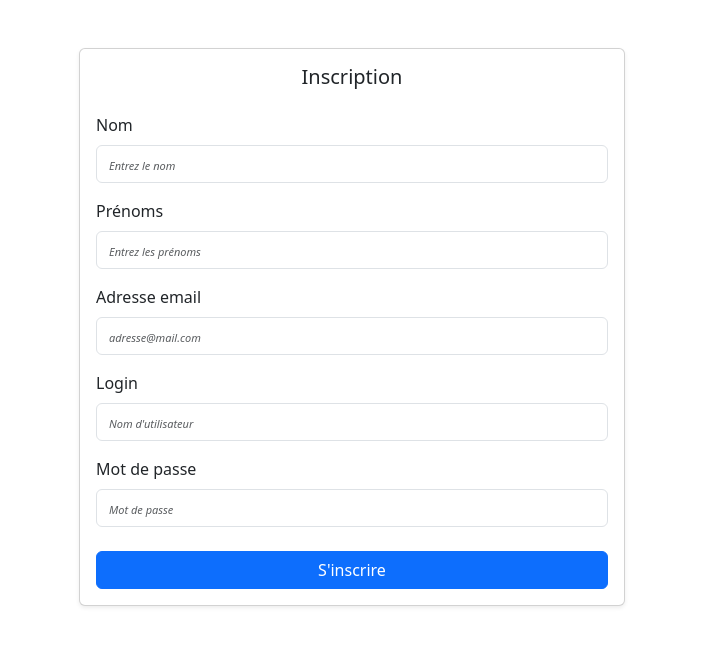
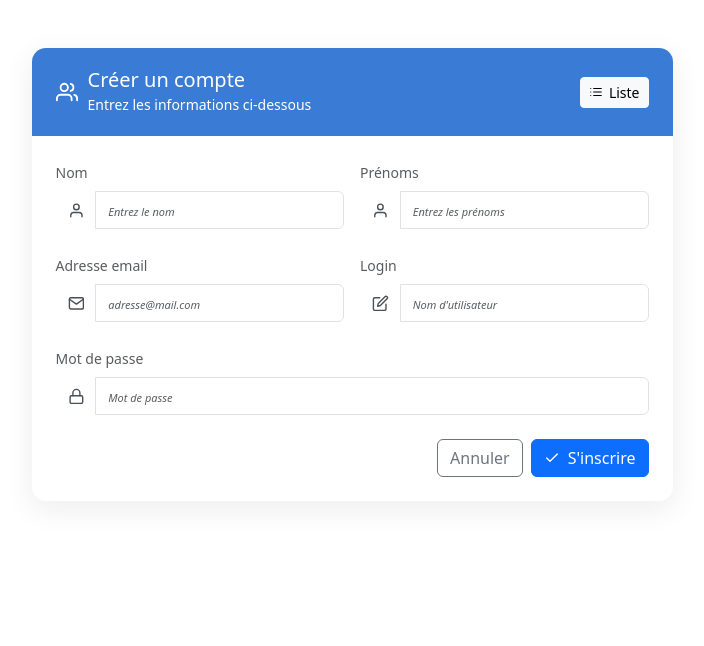
Before and after one commit to JeanBertrand2/SiteAPI, a React (Create React App) app: page /add-user in a window 1280 px wide. Shown: the top 646 px of the page, without its empty margins (288-992 px from the left). Built offline with nearby package versions, Linux system fonts and the light colour scheme; no server answers.

Commit message:
Improved form layout and navigation

```diff
--- a/src/pages/utilisateurs/AjoutUtilisateur.jsx
+++ b/src/pages/utilisateurs/AjoutUtilisateur.jsx
@@ -1,13 +1,50 @@
-import React, { useEffect, useState } from "react";
-import "bootstrap/dist/css/bootstrap.min.css";
-import { Container, Row, Col, Form, Button, Card } from "react-bootstrap";
-import { useLocation, useParams } from "react-router-dom";
+import { useEffect, useState } from "react";
+import {
+  Container,
+  Row,
+  Col,
+  Form,
+  Button,
+  Card,
+  InputGroup,
+} from "react-bootstrap";
+import { useLocation, useNavigate, useParams } from "react-router-dom";
+import {
+  FiUser,
+  FiUsers,
+  FiMail,
+  FiLock,
+  FiList,
+  FiCheck,
+  FiEdit,
+} from "react-icons/fi";
+
+const cardStyle = {
+  borderRadius: 14,
+  border: "none",
+  boxShadow: "0 8px 30px rgba(20, 20, 50, 0.08)",
+  overflow: "hidden",
+};
+
+const headerStyle = {
+  background: " rgba(58,123,213,1) ",
+  color: "white",
+  padding: "1.25rem 1.5rem",
+};
+
+const iconBg = {
+  background: "transparent",
+  border: "none",
+  color: "#495057",
+  fontSize: "1.05rem",
+};
 
 const AjoutUtilisateur = () => {
   const { id } = useParams();
   const location = useLocation();
+  const navigate = useNavigate();
   const userToEdit = location.state?.user;
-  console.log("userToEdit =", userToEdit);
+
   const [form, setForm] = useState({
     nom: "",
     prenoms: "",
@@ -17,20 +54,17 @@ const AjoutUtilisateur = () => {
   });
 
   useEffect(() => {
-    if (userToEdit) setForm(userToEdit);
+    if (userToEdit) setForm((prev) => ({ ...prev, ...userToEdit }));
   }, [userToEdit]);
 
+  const handleViewList = () => {
+    navigate("/liste-user");
+  };
   const handleChange = (e) => {
     const { name, value } = e.target;
     setForm((prev) => ({ ...prev, [name]: value }));
   };
-  const initialForm = {
-    nom: "",
-    prenoms: "",
-    email: "",
-    mdp: "",
-    login: "",
-  };
+
   const handleSubmit = (e) => {
     e.preventDefault();
     if (id) {
@@ -45,68 +79,153 @@ const AjoutUtilisateur = () => {
   return (
     <Container className="py-5">
       <Row className="justify-content-center">
-        <Col xs={12} md={8} lg={6}>
-          <Card className="shadow-sm">
-            <Card.Body>
-              <Card.Title className="mb-4 text-center">
-                {id ? "Modifier utilisateur" : "Inscription"}
-              </Card.Title>{" "}
+        <Col xs={12} md={9} lg={7}>
+          <Card style={cardStyle}>
+            <div
+              style={headerStyle}
+              className="d-flex align-items-center justify-content-between"
+            >
+              <div className="d-flex align-items-center">
+                <FiUsers style={{ fontSize: 22, marginRight: 10 }} />
+                <div>
+                  <h5 className="mb-0">
+                    {id ? "Modifier utilisateur" : "Créer un compte"}
+                  </h5>
+                  <small className="opacity-85">
+                    Entrez les informations ci-dessous
+                  </small>
+                </div>
+              </div>
+
+              <div>
+                <Button
+                  variant="light"
+                  size="sm"
+                  onClick={handleViewList}
+                  className="d-flex align-items-center"
+                  title="Voir la liste des utilisateurs"
+                >
+                  <FiList style={{ marginRight: 6 }} />
+                  Liste
+                </Button>
+              </div>
+            </div>
+
+            <Card.Body className="p-4">
               <Form onSubmit={handleSubmit}>
-                <Form.Group controlId="nom" className="mb-3">
-                  <Form.Label>Nom</Form.Label>
+                <Row className="g-3">
+                  <Col md={6}>
+                    <Form.Group controlId="nom">
+                      <Form.Label className="small text-muted">Nom</Form.Label>
+                      <InputGroup>
+                        <InputGroup.Text style={iconBg}>
+                          <FiUser />
+                        </InputGroup.Text>
                         <Form.Control
                           name="nom"
                           value={form.nom}
                           onChange={handleChange}
                           placeholder="Entrez le nom"
+                          aria-label="nom"
                         />
+                      </InputGroup>
                     </Form.Group>
+                  </Col>
 
-                <Form.Group controlId="prenoms" className="mb-3">
-                  <Form.Label>Prénoms</Form.Label>
+                  <Col md={6}>
+                    <Form.Group controlId="prenoms">
+                      <Form.Label className="small text-muted">
+                        Prénoms
+                      </Form.Label>
+                      <InputGroup>
+                        <InputGroup.Text style={iconBg}>
+                          <FiUser />
+                        </InputGroup.Text>
                         <Form.Control
                           name="prenoms"
                           value={form.prenoms}
                           onChange={handleChange}
                           placeholder="Entrez les prénoms"
+                          aria-label="prenoms"
                         />
+                      </InputGroup>
                     </Form.Group>
+                  </Col>
 
-                <Form.Group controlId="email" className="mb-3">
-                  <Form.Label>Adresse email</Form.Label>
+                  <Col md={6}>
+                    <Form.Group controlId="email" className="mt-2">
+                      <Form.Label className="small text-muted">
+                        Adresse email
+                      </Form.Label>
+                      <InputGroup>
+                        <InputGroup.Text style={iconBg}>
+                          <FiMail />
+                        </InputGroup.Text>
                         <Form.Control
                           type="email"
                           name="email"
                           value={form.email}
                           onChange={handleChange}
                           placeholder="adresse@mail.com"
+                          aria-label="email"
                         />
+                      </InputGroup>
                     </Form.Group>
+                  </Col>
 
-                <Form.Group controlId="login" className="mb-3">
-                  <Form.Label>Login</Form.Label>
+                  <Col md={6}>
+                    <Form.Group controlId="login" className="mt-2">
+                      <Form.Label className="small text-muted">
+                        Login
+                      </Form.Label>
+                      <InputGroup>
+                        <InputGroup.Text style={iconBg}>
+                          <FiEdit />
+                        </InputGroup.Text>
                         <Form.Control
                           name="login"
                           value={form.login}
                           onChange={handleChange}
                           placeholder="Nom d'utilisateur"
+                          aria-label="login"
                         />
+                      </InputGroup>
                     </Form.Group>
+                  </Col>
 
-                <Form.Group controlId="mdp" className="mb-4">
-                  <Form.Label>Mot de passe</Form.Label>
+                  <Col md={12}>
+                    <Form.Group controlId="mdp" className="mt-2">
+                      <Form.Label className="small text-muted">
+                        Mot de passe
+                      </Form.Label>
+                      <InputGroup>
+                        <InputGroup.Text style={iconBg}>
+                          <FiLock />
+                        </InputGroup.Text>
                         <Form.Control
                           type="password"
                           name="mdp"
                           value={form.mdp}
                           onChange={handleChange}
                           placeholder="Mot de passe"
+                          aria-label="mdp"
                         />
+                      </InputGroup>
                     </Form.Group>
+                  </Col>
+                </Row>
 
-                <div className="d-grid">
-                  <Button type="submit" variant="primary">
-                    {id ? "Enregistrer les modifications" : "S'inscrire"}
+                <div className="d-flex justify-content-end mt-4 gap-2">
+                  <Button variant="outline-secondary" onClick={handleViewList}>
+                    Annuler
+                  </Button>
+                  <Button
+                    type="submit"
+                    variant="primary"
+                    className="d-flex align-items-center"
+                  >
+                    <FiCheck style={{ marginRight: 8 }} />
+                    {id ? "Enregistrer" : "S'inscrire"}
                   </Button>
                 </div>
               </Form>
```
Lines whose indentation alone changed are shown as unchanged.
